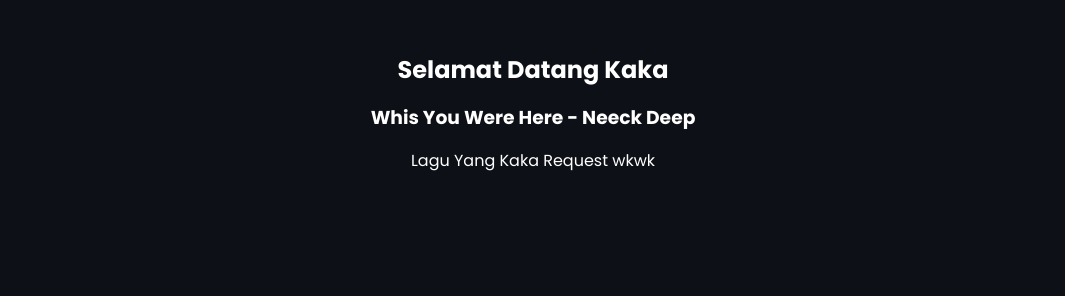
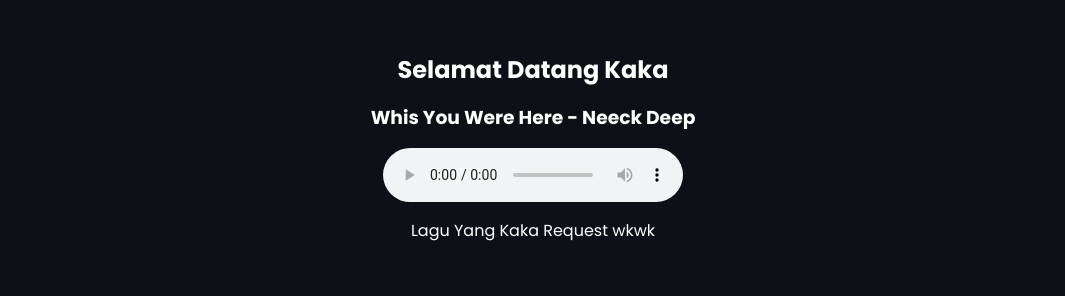
Before and after one commit to Bennoxhtml/untukKakaPityy, a plain HTML site: page suprise.html in a window 1280 px wide. Shown: the part 140-436 px from the top of the page, without its empty margins (107-1172 px from the left). Drawn offline with Linux system fonts and the light colour scheme.

Commit message:
Update suprise.html

```diff
--- a/suprise.html
+++ b/suprise.html
@@ -17,7 +17,7 @@
       <div class="audio-fav">
         <h1>Selamat Datang Kaka</h1>
         <h3>Whis You Were Here - Neeck Deep</h3>
-        <audio src="piti.mp3" autoplay loop></audio>
+        <audio src="piti.mp3" controls loop></audio>
         <p>Lagu Yang Kaka Request wkwk</p>
       </div>
       <h1>Hallo Kaka <span>Pityy</span></h1>
```
